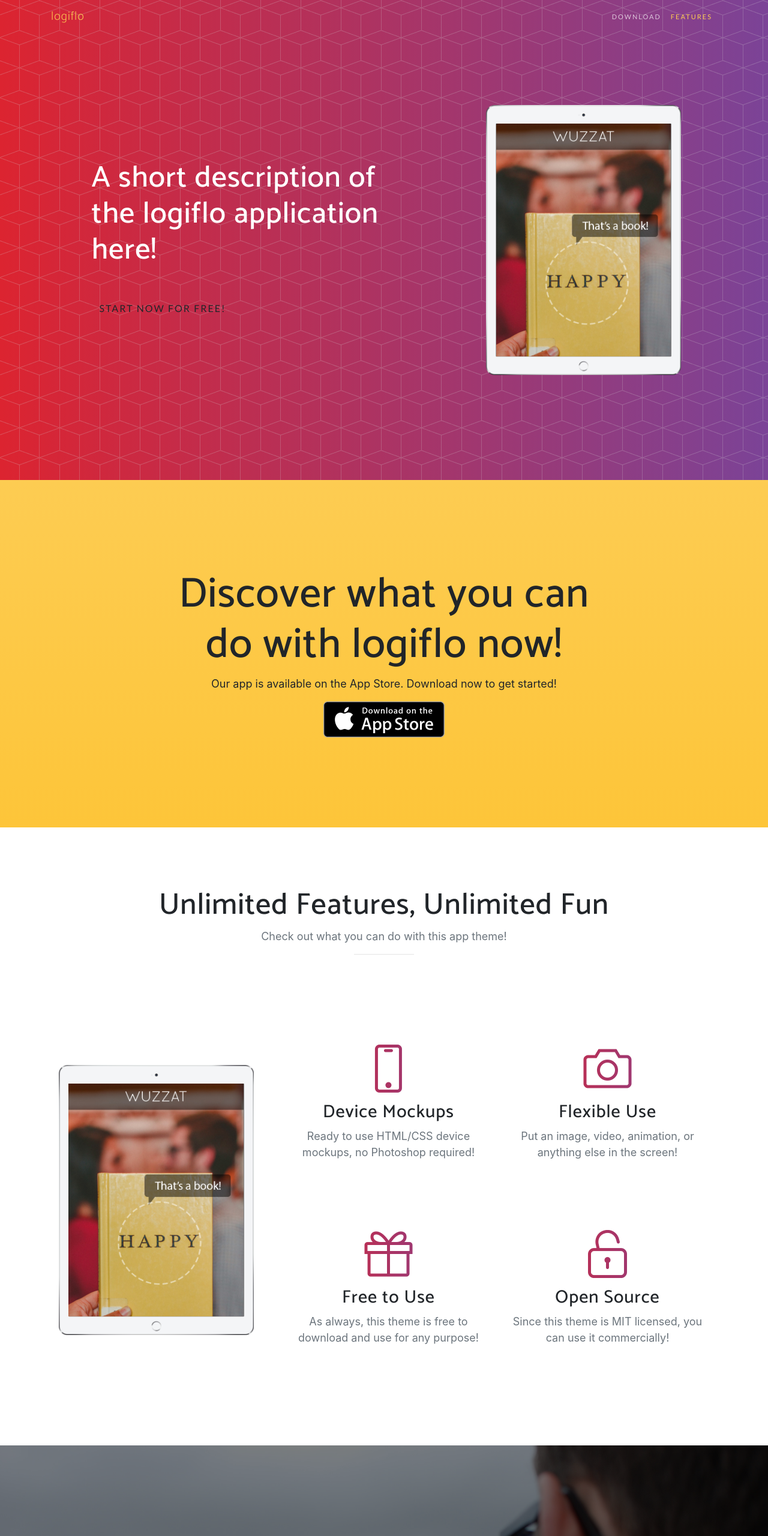
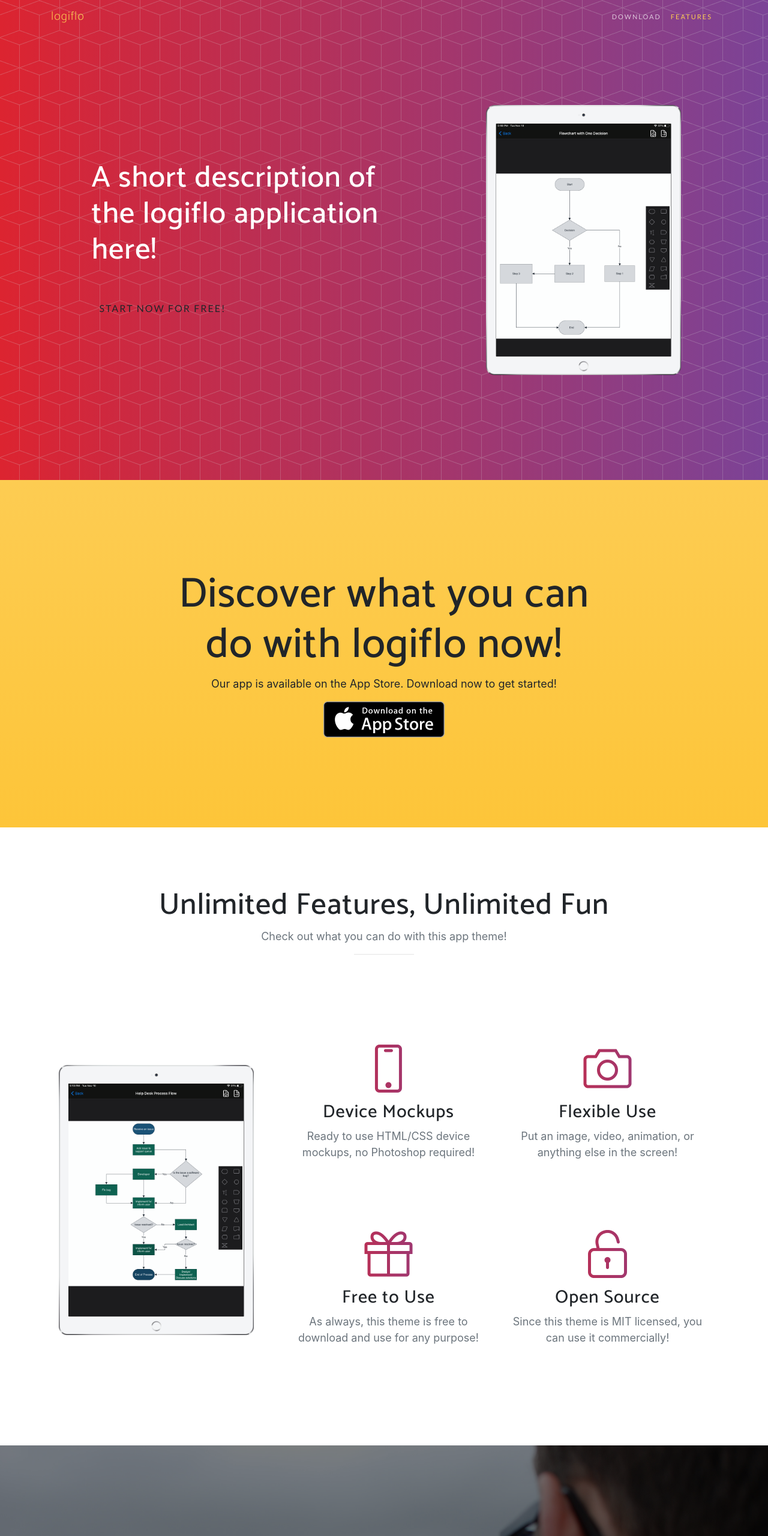
Before and after one commit to logiflo2020/logiflo2020.github.io, a website with bundled scripts: page index.html in a window 1280 px wide. Shown: the top 2560 px of the page at 60% size. Built offline with nearby package versions, Linux system fonts and the light colour scheme; a web font is replaced by a local one.

Commit message:
Updated screenshots

```diff
--- a/index.html
+++ b/index.html
@@ -70,7 +70,7 @@
               <div class="device">
                 <div class="screen">
                   <!-- Demo image for screen mockup, you can put an image here, some HTML, an animation, video, or anything else! -->
-                  <img src="img/demo-screen-1.jpg" class="img-fluid" alt="">
+                  <img src="img/screenshot_1.png" class="img-fluid" alt="">
                 </div>
                 <div class="button">
                   <!-- You can hook the "home button" to some JavaScript events or just remove it -->
@@ -112,7 +112,7 @@
               <div class="device">
                 <div class="screen">
                   <!-- Demo image for screen mockup, you can put an image here, some HTML, an animation, video, or anything else! -->
-                  <img src="img/demo-screen-1.jpg" class="img-fluid" alt="">
+                  <img src="img/screenshot_2.png" class="img-fluid" alt="">
                 </div>
                 <div class="button">
                   <!-- You can hook the "home button" to some JavaScript events or just remove it -->
```
Also changed, not shown: img/screenshot_1.PNG (added), img/screenshot_2.PNG (added).
